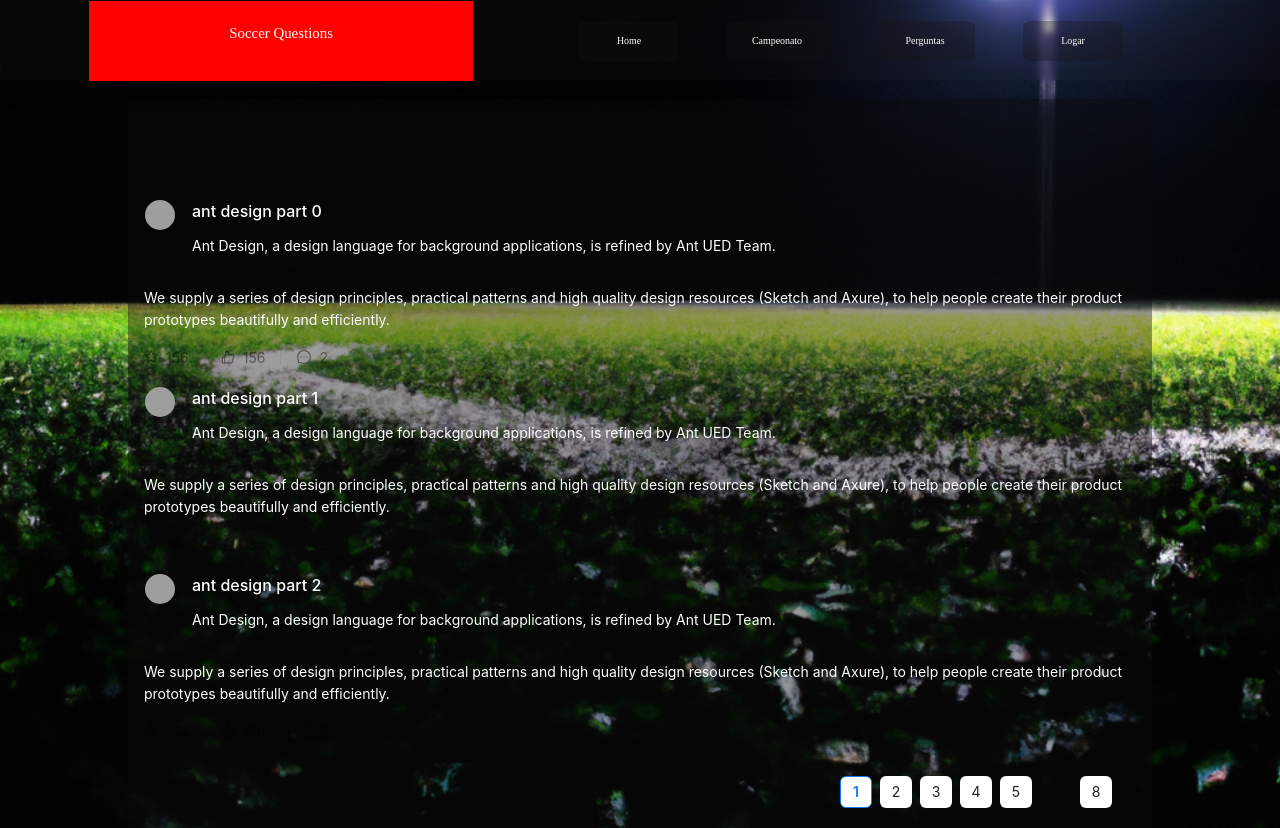
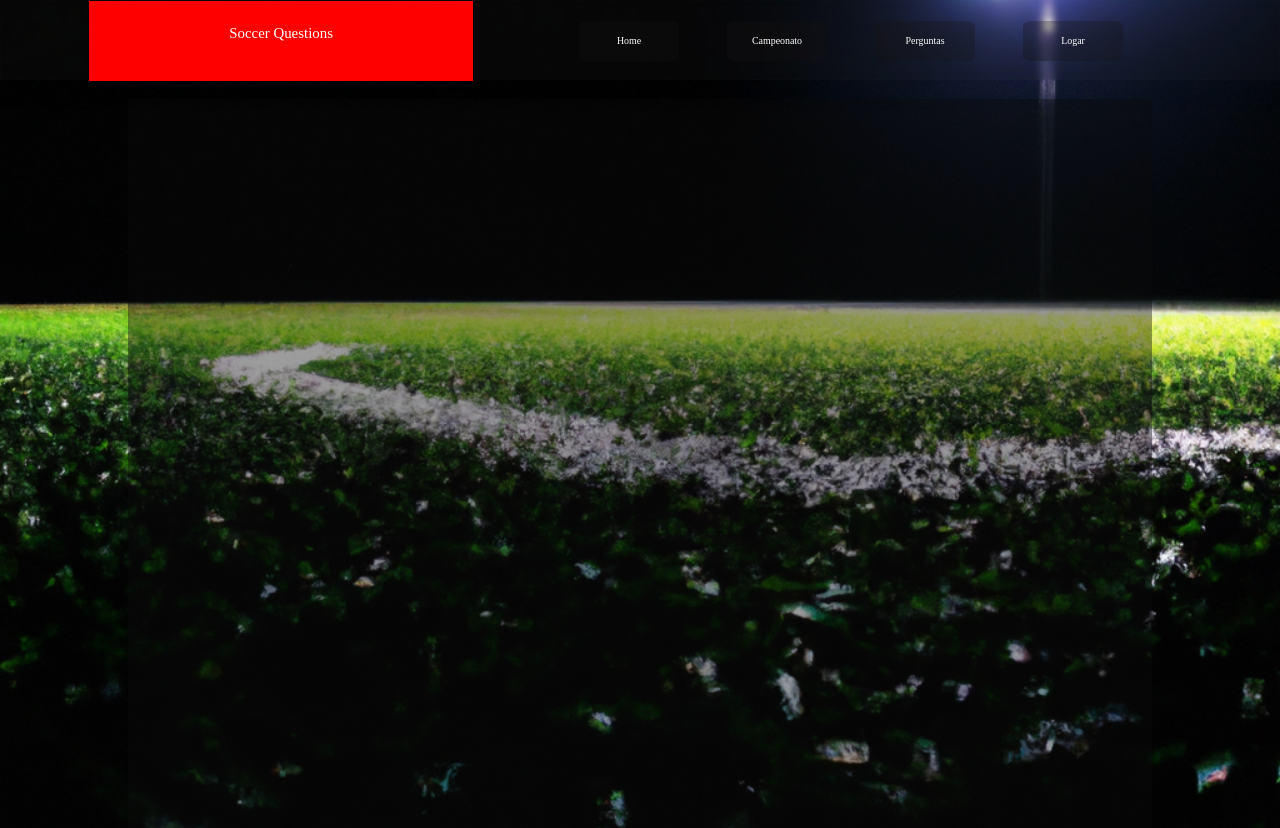
Before and after one commit to RafaelCss/FrontQuiz, a Next.js app: page /Perguntas in a window 1280 px wide. Shown: the top 828 px of the page. Built offline with nearby package versions, Linux system fonts and the light colour scheme; grey boxes are pictures that could not be loaded; a web font is replaced by a local one.

Commit message:
bugfix/19-08 retirada da lista de perguntas

```diff
--- a/package.json
+++ b/package.json
@@ -16,12 +16,12 @@
     "*.{js,css,md}": "prettier --write"
   },
   "dependencies": {
-    "@ant-design/icons": "5.0.1",
+    "@ant-design/icons": "^5.2.5",
     "@types/lodash": "^4.14.195",
     "@types/node": "18.15.11",
     "@types/react": "18.0.31",
     "@types/react-dom": "18.0.11",
-    "antd": "^5.3.3",
+    "antd": "^5.8.4",
     "axios": "^1.4.0",
     "eslint": "^8.37.0",
     "eslint-config-next": "^13.2.4",
--- a/src/Components/Entidade/Perguntas/index.tsx
+++ b/src/Components/Entidade/Perguntas/index.tsx
@@ -21,57 +21,7 @@ const IconText = ({ icon, text }: { icon: React.FC; text: string }) => (
 );
 
 function ListaPerguntas() {
-  return (
-    <>
-      <ContainerLista>
-        <List
-          itemLayout="vertical"
-          size="small"
-          pagination={{
-            onChange: (page) => {
-              console.log(page);
-            },
-            pageSize: 3,
-          }}
-          dataSource={data}
-          renderItem={(item) => (
-            <List.Item
-              key={item.title}
-              actions={[
-                <IconText
-                  icon={StarOutlined}
-                  text="156"
-                  key="list-vertical-star-o"
-                />,
-                <IconText
-                  icon={LikeOutlined}
-                  text="156"
-                  key="list-vertical-like-o"
-                />,
-                <IconText
-                  icon={MessageOutlined}
-                  text="2"
-                  key="list-vertical-message"
-                />,
-              ]}>
-              <List.Item.Meta
-                avatar={<Avatar src={item.avatar} />}
-                title={
-                  <a style={{ color: 'white' }} href={item.href}>
-                    {item.title}
-                  </a>
-                }
-                description={
-                  <p style={{ color: 'white' }}>{item.description}</p>
-                }
-              />
-              <p style={{ color: 'white' }}>{item.content}</p>
-            </List.Item>
-          )}
-        />
-      </ContainerLista>
-    </>
-  );
+  return <ContainerLista></ContainerLista>;
 }
 
 export default ListaPerguntas;
```
Also changed, not shown: 1 other file (tests, documents, lock files or other folders).
